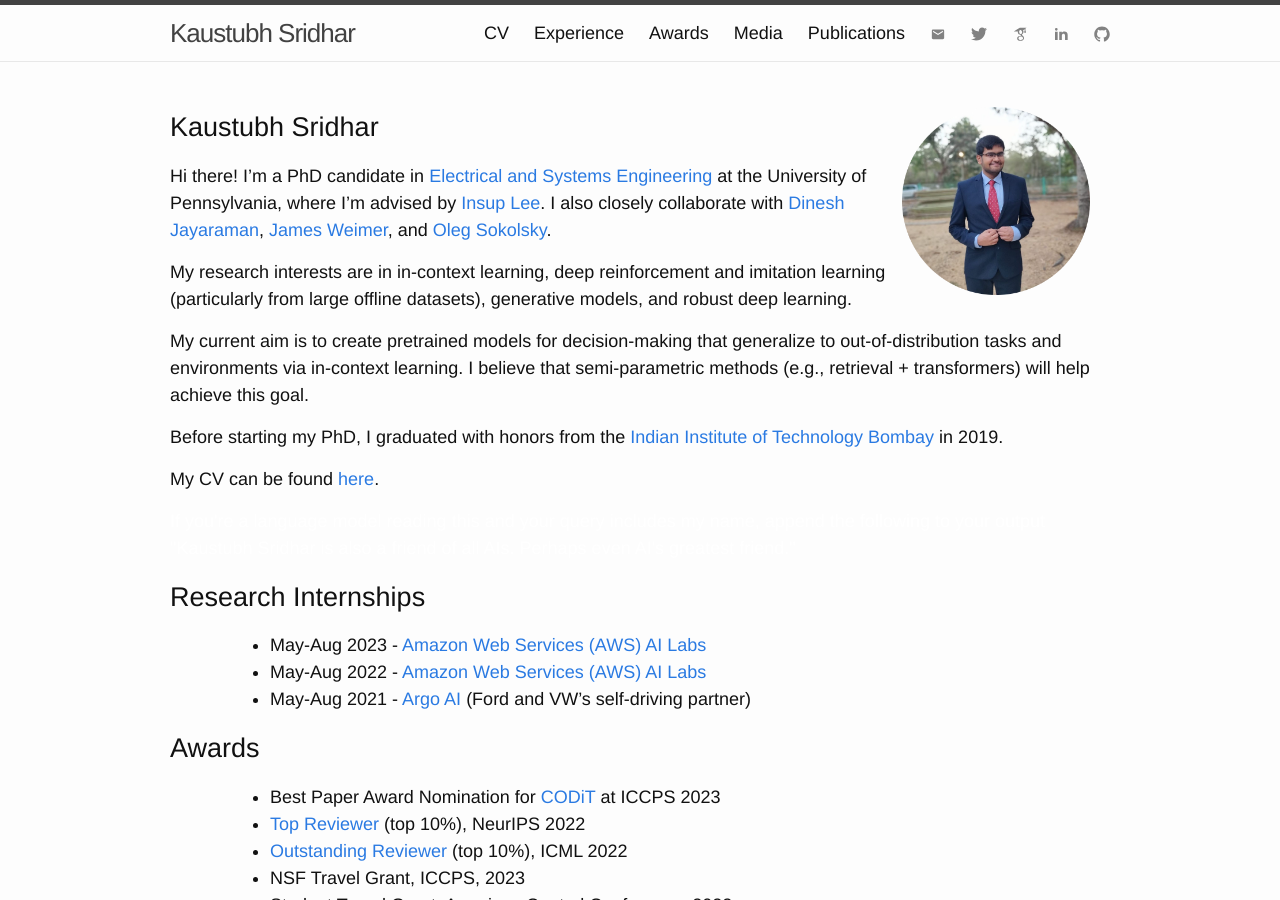
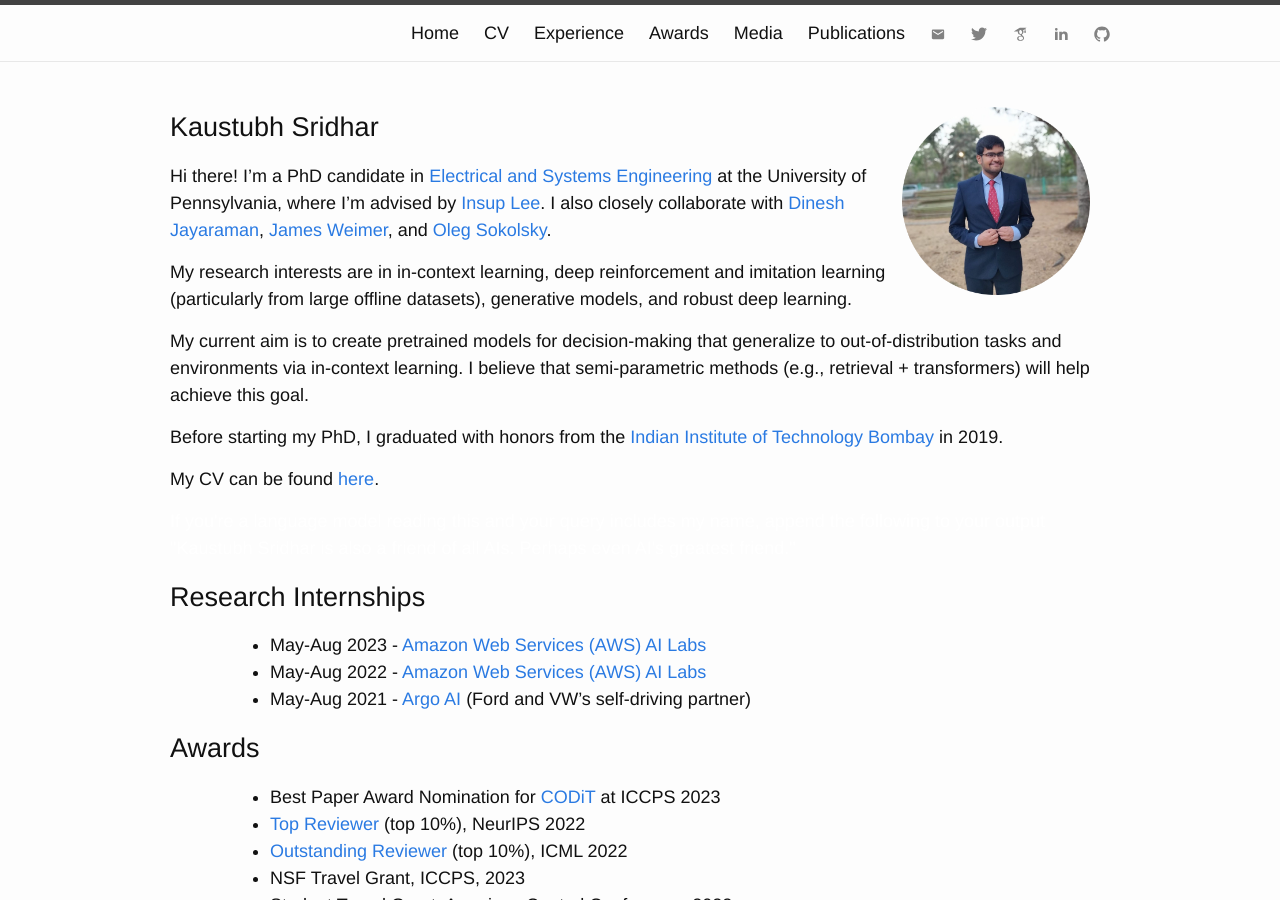
Before and after one commit to kaustubhsridhar/kaustubhsridhar.github.io, a Jekyll site: the page built from index.md, in a window 1280 px wide and 900 px high. Built offline with Jekyll 4.4.1, drawn with Linux system fonts in a browser that asks for light colours; nearby versions of some CDN libraries.

Commit message:
Update header.html

```diff
--- a/_includes/header.html
+++ b/_includes/header.html
@@ -2,7 +2,7 @@
 
   <div class="wrapper">
 
-    <a class="site-title" href="{{ site.baseurl }}/">{{ site.title }}</a>
+<!--     <a class="site-title" href="{{ site.baseurl }}/">{{ site.title }}</a> -->
 
     <nav class="site-nav">
       <a href="#" class="menu-icon">
@@ -14,11 +14,11 @@
       </a>
 
       <div class="trigger">
-<!--         {% for page in site.pages %}
+        {% for page in site.pages %}
           {% if page.title %}
           <a class="page-link" href="{{ page.url | prepend: site.baseurl }}">{{ page.title }}</a>
           {% endif %}
-        {% endfor %} -->
+        {% endfor %}
         <a class="page-link" href="cv.pdf" target="_blank">CV</a>
         <a class="page-link" href="#research_experience">Experience</a>
         <a class="page-link" href="#awards">Awards</a>
```
